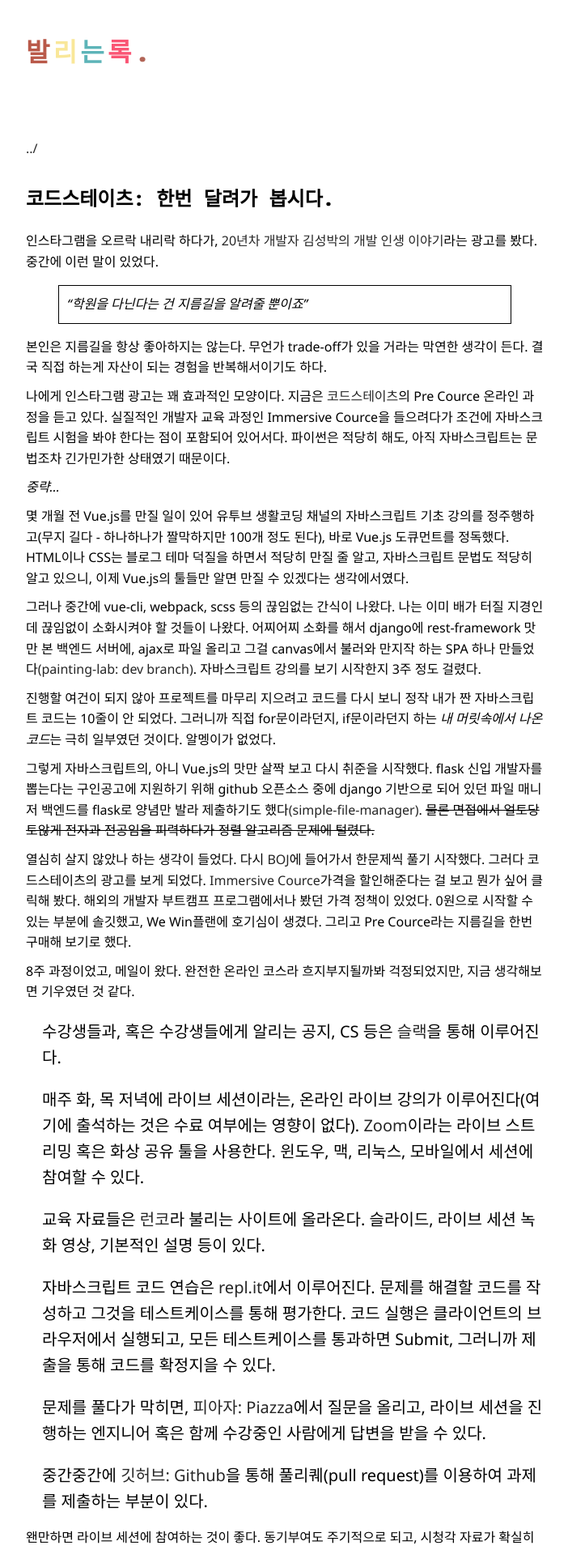
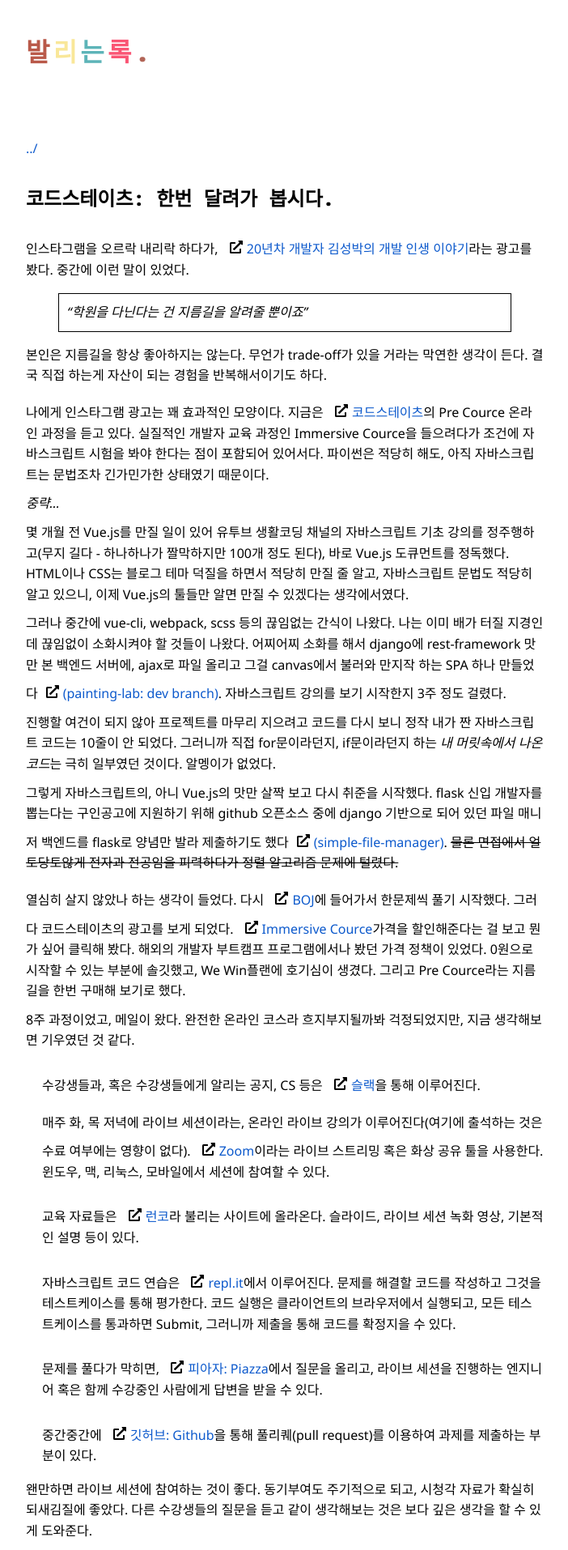
Before and after one commit to Rockheung/rockheung.github.io, a Jekyll site: the page built from _posts/2018-12-24-코드스테이츠-한번-달려가-봅시다.md, in a window 1280 px wide. Shown: the top 1914 px of the page at 81% size, without its empty margins (288-990 px from the left). Built offline with Jekyll 4.4.1, drawn with Linux system fonts in a browser that asks for light colours; some web fonts are replaced.

Commit message:
외부 링크 css 변경

```diff
--- a/_layouts/default.html
+++ b/_layouts/default.html
@@ -75,6 +75,6 @@
         >
       </div>
     </footer>
-    <script src="/assets/js/rainbow.js"></script>
+    <script src="/assets/js/main.js"></script>
   </body>
 </html>
--- a/_posts/2018-12-24-코드스테이츠-한번-달려가-봅시다.md
+++ b/_posts/2018-12-24-코드스테이츠-한번-달려가-봅시다.md
@@ -7,13 +7,13 @@
 tags: codestates javascript bootcamp
 ---
 
-인스타그램을 오르락 내리락 하다가, [20년차 개발자 김성박의 개발 인생 이야기](https://youtu.be/a89IPreyc2s?t=555){:target="\_blank"}라는 광고를 봤다. 중간에 이런 말이 있었다.
+인스타그램을 오르락 내리락 하다가, [20년차 개발자 김성박의 개발 인생 이야기](https://youtu.be/a89IPreyc2s?t=555){:target="_blank"}라는 광고를 봤다. 중간에 이런 말이 있었다.
 
 > "학원을 다닌다는 건 지름길을 알려줄 뿐이죠"
 
 본인은 지름길을 항상 좋아하지는 않는다. 무언가 trade-off가 있을 거라는 막연한 생각이 든다. 결국 직접 하는게 자산이 되는 경험을 반복해서이기도 하다.
 
-나에게 인스타그램 광고는 꽤 효과적인 모양이다. 지금은 [코드스테이츠](https://www.codestates.com/){:target="\_blank"}의 **Pre Cource** 온라인 과정을 듣고 있다. 실질적인 개발자 교육 과정인 **Immersive Cource**을 들으려다가 조건에 자바스크립트 시험을 봐야 한다는 점이 포함되어 있어서다. 파이썬은 적당히 해도, 아직 자바스크립트는 문법조차 긴가민가한 상태였기 때문이다.
+나에게 인스타그램 광고는 꽤 효과적인 모양이다. 지금은 [코드스테이츠](https://www.codestates.com/){:target="_blank"}의 **Pre Cource** 온라인 과정을 듣고 있다. 실질적인 개발자 교육 과정인 **Immersive Cource**을 들으려다가 조건에 자바스크립트 시험을 봐야 한다는 점이 포함되어 있어서다. 파이썬은 적당히 해도, 아직 자바스크립트는 문법조차 긴가민가한 상태였기 때문이다.
 
 <div class="accordions">
  <div class="accordion">
@@ -37,16 +37,16 @@
  </div>
 </div>
 
-열심히 살지 않았나 하는 생각이 들었다. 다시 [BOJ](https://www.acmicpc.net/){:target="\_blank"}에 들어가서 한문제씩 풀기 시작했다. 그러다 코드스테이츠의 광고를 보게 되었다. [**Immersive Cource**](https://www.codestates.com/#/courses/immersive){:target="\_blank"}가격을 할인해준다는 걸 보고 뭔가 싶어 클릭해 봤다. 해외의 개발자 부트캠프 프로그램에서나 봤던 가격 정책이 있었다. 0원으로 시작할 수 있는 부분에 솔깃했고, **We Win**플랜에 호기심이 생겼다. 그리고 **Pre Cource**라는 지름길을 한번 구매해 보기로 했다.
+열심히 살지 않았나 하는 생각이 들었다. 다시 [BOJ](https://www.acmicpc.net/){:target="_blank"}에 들어가서 한문제씩 풀기 시작했다. 그러다 코드스테이츠의 광고를 보게 되었다. [**Immersive Cource**](https://www.codestates.com/#/courses/immersive){:target="_blank"}가격을 할인해준다는 걸 보고 뭔가 싶어 클릭해 봤다. 해외의 개발자 부트캠프 프로그램에서나 봤던 가격 정책이 있었다. 0원으로 시작할 수 있는 부분에 솔깃했고, **We Win**플랜에 호기심이 생겼다. 그리고 **Pre Cource**라는 지름길을 한번 구매해 보기로 했다.
 
 8주 과정이었고, 메일이 왔다. 완전한 온라인 코스라 흐지부지될까봐 걱정되었지만, 지금 생각해보면 기우였던 것 같다.
 
-- 수강생들과, 혹은 수강생들에게 알리는 공지, CS 등은 [슬랙](https://slack.com/){:target="\_blank"}을 통해 이루어진다.
-- 매주 화, 목 저녁에 라이브 세션이라는, 온라인 라이브 강의가 이루어진다(여기에 출석하는 것은 수료 여부에는 영향이 없다). [Zoom](https://zoom.us/){:target="\_blank"}이라는 라이브 스트리밍 혹은 화상 공유 툴을 사용한다. 윈도우, 맥, 리눅스, 모바일에서 세션에 참여할 수 있다.
-- 교육 자료들은 [런코](https://learn.codestates.com/){:target="\_blank"}라 불리는 사이트에 올라온다. 슬라이드, 라이브 세션 녹화 영상, 기본적인 설명 등이 있다.
-- 자바스크립트 코드 연습은 [repl.it](https://repl.it){:target="\_blank"}에서 이루어진다. 문제를 해결할 코드를 작성하고 그것을 테스트케이스를 통해 평가한다. 코드 실행은 클라이언트의 브라우저에서 실행되고, 모든 테스트케이스를 통과하면 Submit, 그러니까 제출을 통해 코드를 확정지을 수 있다.
-- 문제를 풀다가 막히면, [피아자: Piazza](https://piazza.com){:target="\_blank"}에서 질문을 올리고, 라이브 세션을 진행하는 엔지니어 혹은 함께 수강중인 사람에게 답변을 받을 수 있다.
-- 중간중간에 [깃허브: Github](https://github.com/){:target="\_blank"}을 통해 풀리퀘(pull request)를 이용하여 과제를 제출하는 부분이 있다.
+- 수강생들과, 혹은 수강생들에게 알리는 공지, CS 등은 [슬랙](https://slack.com/){:target="_blank"}을 통해 이루어진다.
+- 매주 화, 목 저녁에 라이브 세션이라는, 온라인 라이브 강의가 이루어진다(여기에 출석하는 것은 수료 여부에는 영향이 없다). [Zoom](https://zoom.us/){:target="_blank"}이라는 라이브 스트리밍 혹은 화상 공유 툴을 사용한다. 윈도우, 맥, 리눅스, 모바일에서 세션에 참여할 수 있다.
+- 교육 자료들은 [런코](https://learn.codestates.com/){:target="_blank"}라 불리는 사이트에 올라온다. 슬라이드, 라이브 세션 녹화 영상, 기본적인 설명 등이 있다.
+- 자바스크립트 코드 연습은 [repl.it](https://repl.it){:target="_blank"}에서 이루어진다. 문제를 해결할 코드를 작성하고 그것을 테스트케이스를 통해 평가한다. 코드 실행은 클라이언트의 브라우저에서 실행되고, 모든 테스트케이스를 통과하면 Submit, 그러니까 제출을 통해 코드를 확정지을 수 있다.
+- 문제를 풀다가 막히면, [피아자: Piazza](https://piazza.com){:target="_blank"}에서 질문을 올리고, 라이브 세션을 진행하는 엔지니어 혹은 함께 수강중인 사람에게 답변을 받을 수 있다.
+- 중간중간에 [깃허브: Github](https://github.com/){:target="_blank"}을 통해 풀리퀘(pull request)를 이용하여 과제를 제출하는 부분이 있다.
 
 왠만하면 라이브 세션에 참여하는 것이 좋다. 동기부여도 주기적으로 되고, 시청각 자료가 확실히 되새김질에 좋았다. 다른 수강생들의 질문을 듣고 같이 생각해보는 것은 보다 깊은 생각을 할 수 있게 도와준다.
 
--- a/assets/js/rainbow.js
+++ b/assets/js/main.js
@@ -4,7 +4,7 @@
   var footer_spans = document.querySelectorAll("header span");
   var footer_spans_color = Array.from(
     new Array(footer_spans.length),
-    function () {
+    function() {
       return {
         r: Math.floor(Math.random() * 256),
         g: Math.floor(Math.random() * 256),
@@ -41,7 +41,7 @@
 
     footer_spans_color.unshift(offset_color);
     footer_spans_color = footer_spans_color.slice(0, footer_spans.length);
-    footer_spans.forEach(function (spanEle, idx) {
+    footer_spans.forEach(function(spanEle, idx) {
       spanEle.setAttribute(
         "style",
         "color: rgba(" +
@@ -62,12 +62,11 @@
 hljs.initHighlightingOnLoad();
 moment.locale("ko");
 
-document.querySelectorAll("main span.date").forEach(function (datetimeEl) {
-  moment.locale("ko");
+document.querySelectorAll("main span.date").forEach(function(datetimeEl) {
   moment.updateLocale("ko", {
     weekdaysShort: ["일", "월", "화", "수", "목", "금", "토"],
     weekdaysMin: ["일", "월", "화", "수", "목", "금", "토"],
   });
-  const dateText = datetimeEl.innerText;
+  var dateText = datetimeEl.innerText;
   datetimeEl.innerText = moment(dateText).format("YYYY년 MM월 DD일 dd요일");
 });
--- a/style.scss
+++ b/style.scss
@@ -35,12 +35,24 @@
 
 a {
   text-decoration: none;
-  text-decoration-color: #262626;
-  color: #262626;
+  text-decoration-color: #0c59cc;
+  color: #0c59cc;
 
   &:hover {
-    color: #969696
+    color: #390be0
   }
+}
+
+
+main li a[target="_blank"]::before,
+main p a[target="_blank"]::before,
+main h3 a[target="_blank"]::before,
+main h4 a[target="_blank"]::before {
+  content: url(/assets/img/external-link-alt-solid.svg);
+  display: inline-block;
+  width: 1.6rem;
+  height: 1rem;
+  margin: 10px 5px 0 10px;
 }
 
 pre {
@@ -50,7 +62,7 @@
 
 code, code span {
   font-family: "JetBrainsMono", monospace;
-  font-size: 14px;
+  font-size: 1.4rem;
   border-radius: 0.2rem;
   vertical-align: 0.1rem;
 }
@@ -69,8 +81,8 @@
 
 div.w > ul > li {
   margin-top: 2rem;
-  font-weight: 400;
-  font-size: 2rem;
+  font-weight: 300;
+  font-size: 1.6rem;
 }
 
 // code * {
```
Also changed, not shown: _drafts/Hello-StackEdit!.md (+3 -3 lines), _drafts/코드스테이츠-한번-달려가-봅시다.md (+11 -11 lines), _posts/2018-12-23-Hello-StackEdit.md (+3 -3 lines), resume.md (+5 -5 lines), assets/img/external-link-alt-solid.svg (added).
